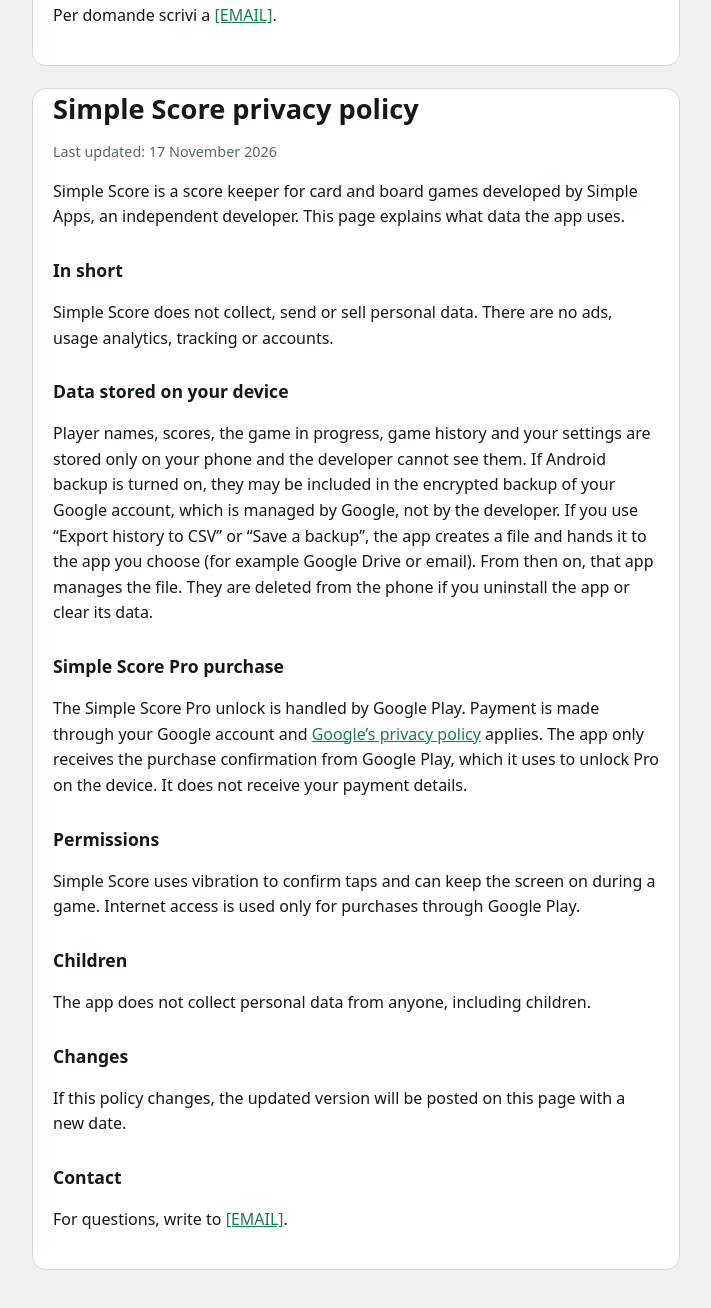
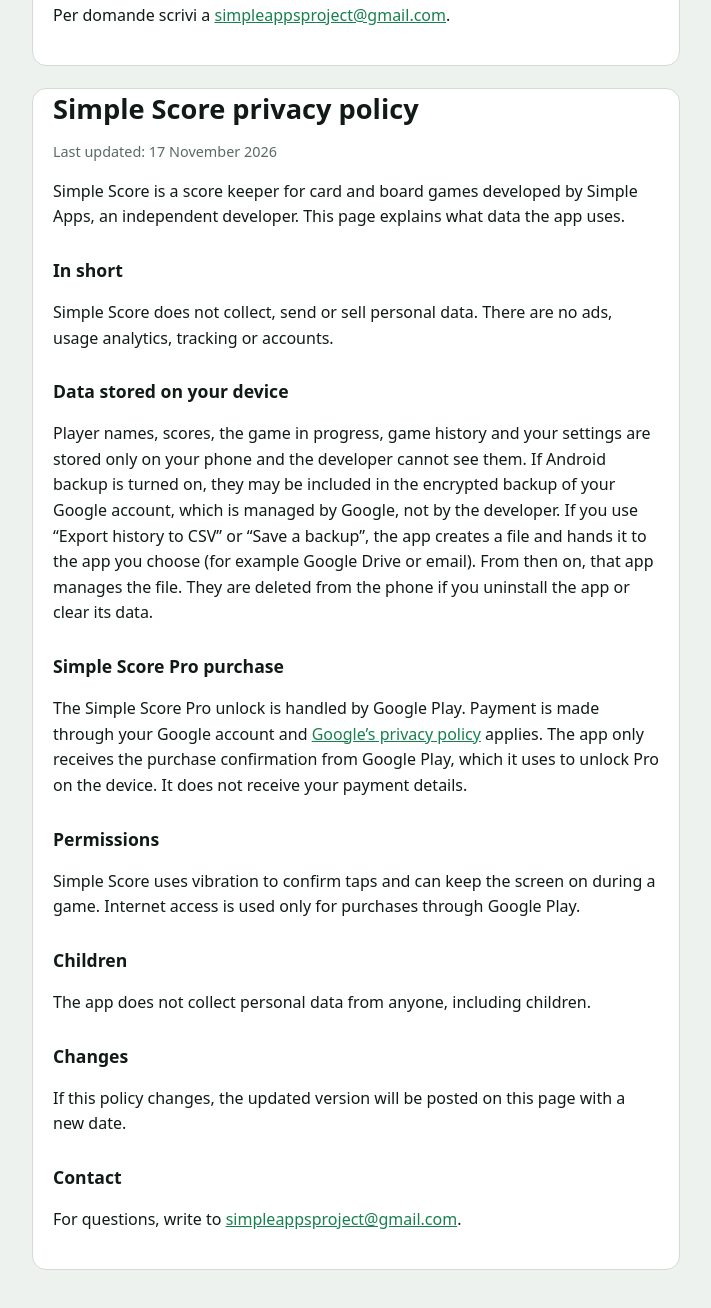
Before and after one commit to simpleappsproject/scorta-02, a website: page www/privacy.html in a window 1280 px wide. Shown: the part 1275-2583 px from the top of the page, without its empty margins (284-995 px from the left). Drawn offline with Linux system fonts and the light colour scheme.

Commit message:
Informativa privacy: email di contatto simpleappsproject@gmail.com
Co-Authored-By: Claude Opus 5.5 <noreply@anthropic.com>
Claude-Session: https://claude.ai/code/session_018pVFamnWkxYQvfMwXPVCjR

```diff
--- a/www/privacy.html
+++ b/www/privacy.html
@@ -49,7 +49,7 @@ section{background:var(--surface);border:1px solid var(--line);border-radius:14p
 <p>Se l’informativa cambia, la versione aggiornata viene pubblicata su questa pagina con la nuova data.</p>
 
 <h2>Contatti</h2>
-<p>Per domande scrivi a <a href="mailto:[EMAIL]">[EMAIL]</a>.</p>
+<p>Per domande scrivi a <a href="mailto:simpleappsproject@gmail.com">simpleappsproject@gmail.com</a>.</p>
 </section>
 
 <section id="en" lang="en">
@@ -77,7 +77,7 @@ section{background:var(--surface);border:1px solid var(--line);border-radius:14p
 <p>If this policy changes, the updated version will be posted on this page with a new date.</p>
 
 <h2>Contact</h2>
-<p>For questions, write to <a href="mailto:[EMAIL]">[EMAIL]</a>.</p>
+<p>For questions, write to <a href="mailto:simpleappsproject@gmail.com">simpleappsproject@gmail.com</a>.</p>
 </section>
 </main>
 </body>
```
